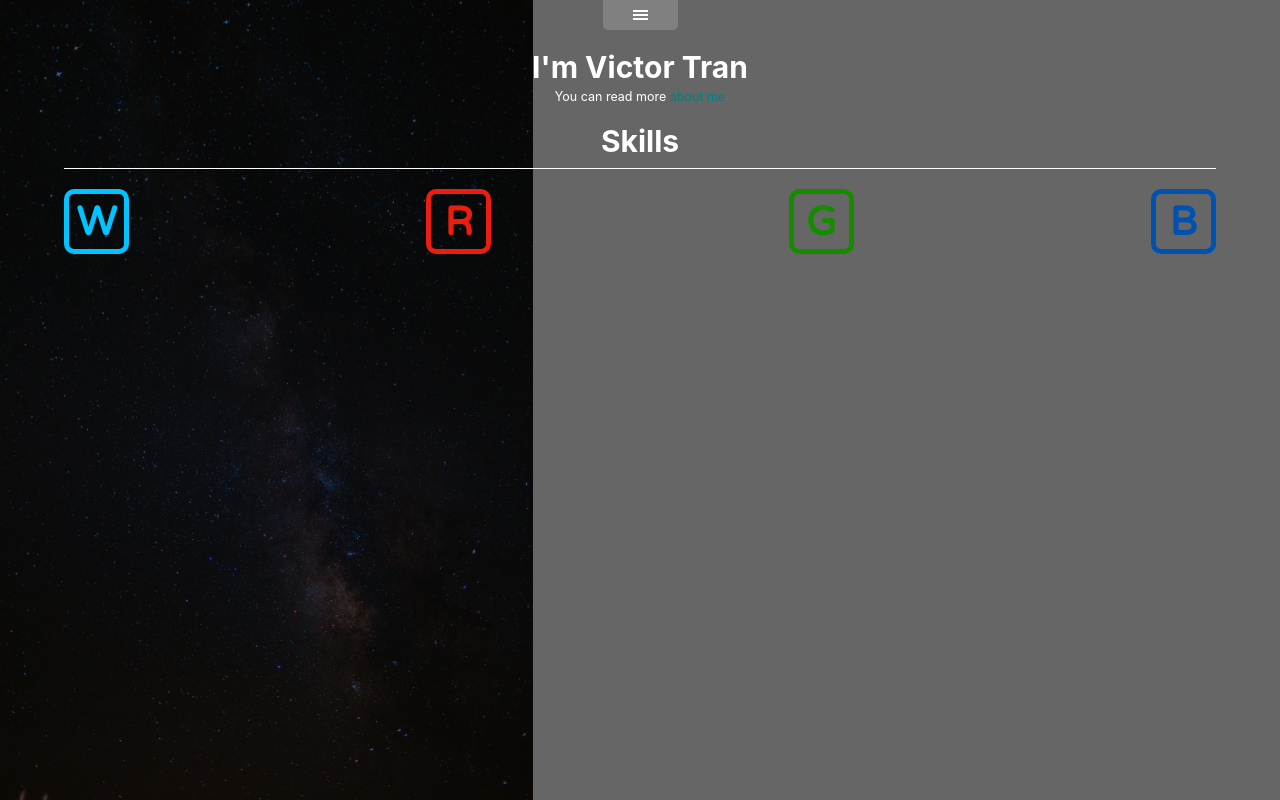
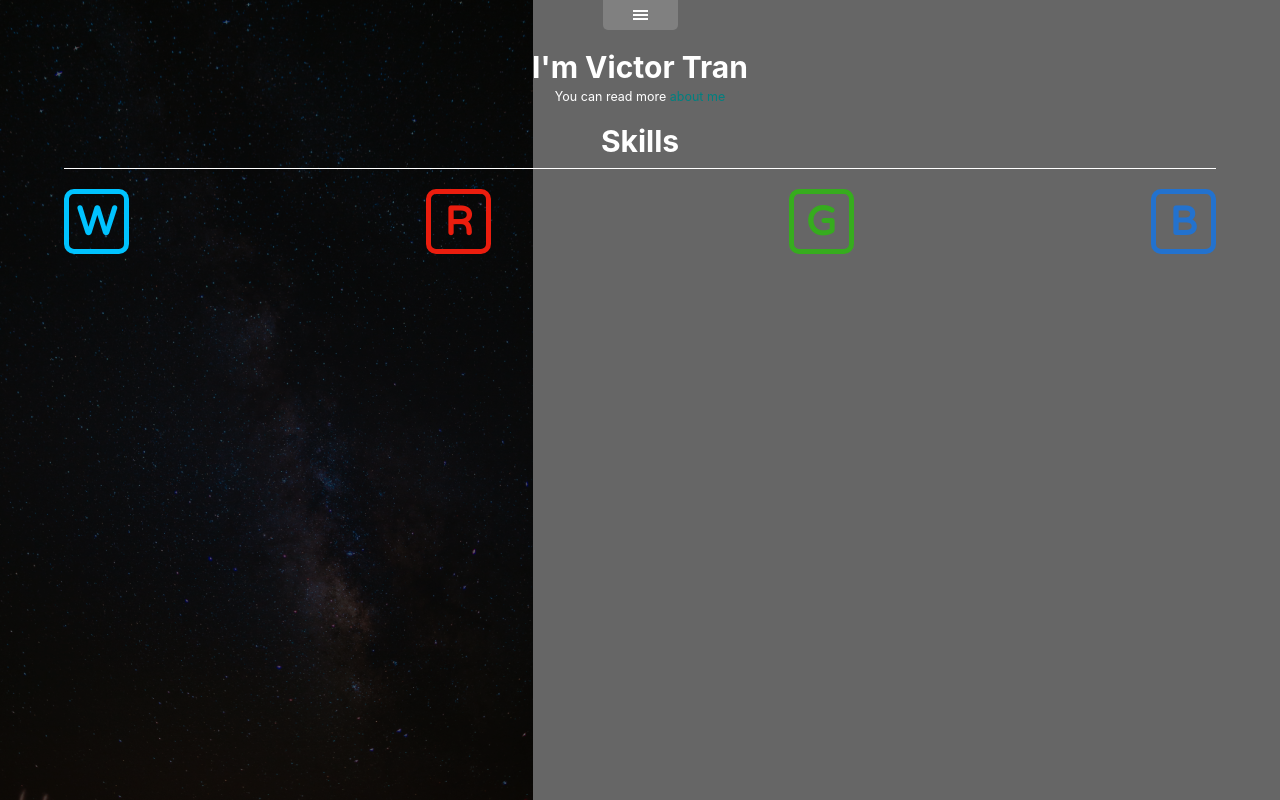
Before and after one commit to iVictoris/portfolio-react, a React (Create React App) app: page / in a window 1280 px wide. Built offline with nearby package versions, Linux system fonts and the light colour scheme.

Commit message:
change blue and green to be lighter shades

```diff
--- a/src/sass/variables.scss
+++ b/src/sass/variables.scss
@@ -1,5 +1,5 @@
-$green: rgb(23, 139, 0);
-$blue: rgb(0, 82, 177);
+$green: rgb(54, 172, 30);
+$blue: rgb(35, 114, 206);
 $teal: rgb(0, 195, 255);
 $red: rgb(235, 29, 14);
 $gray: rgb(77, 77, 77);
```
